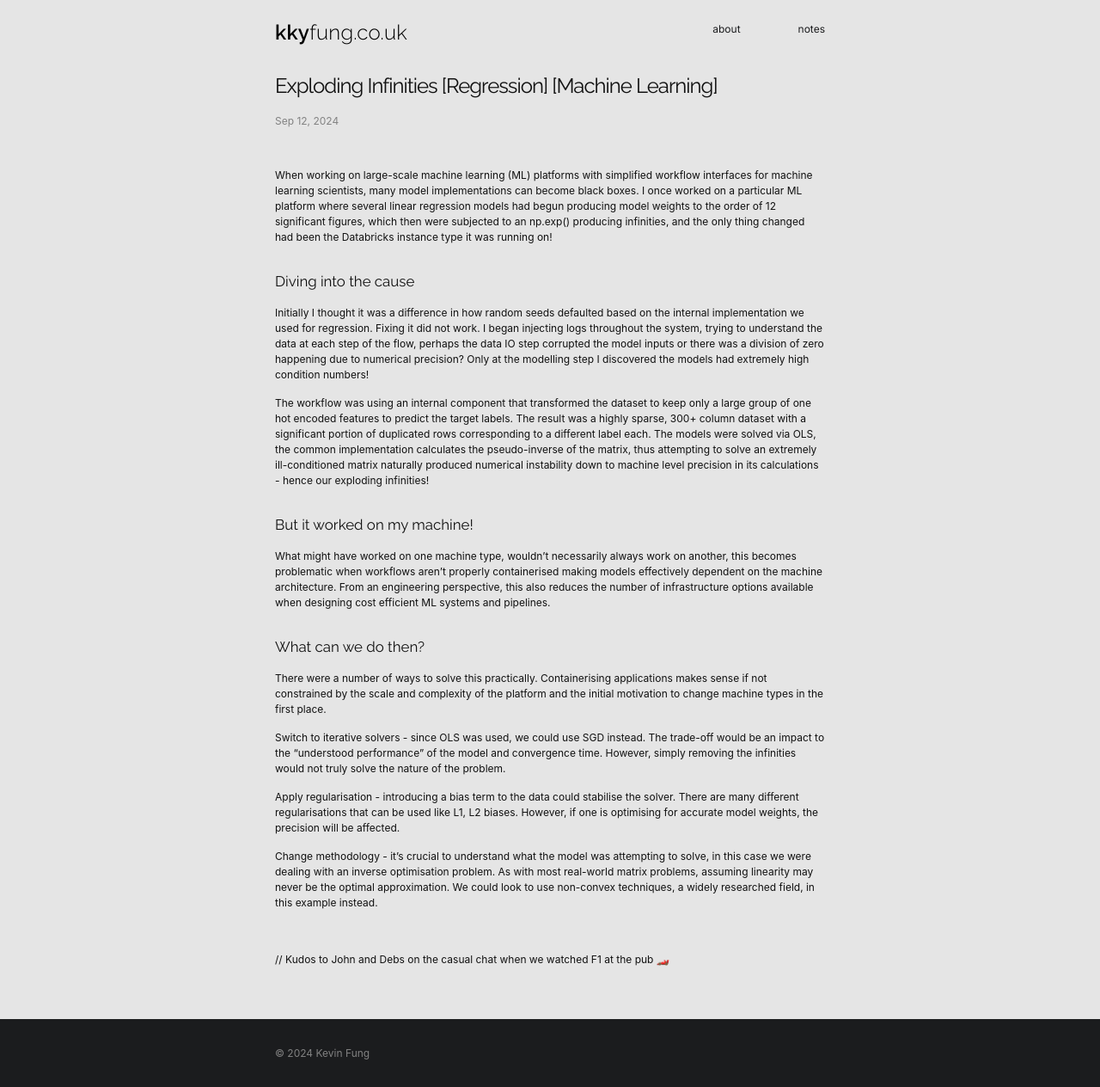
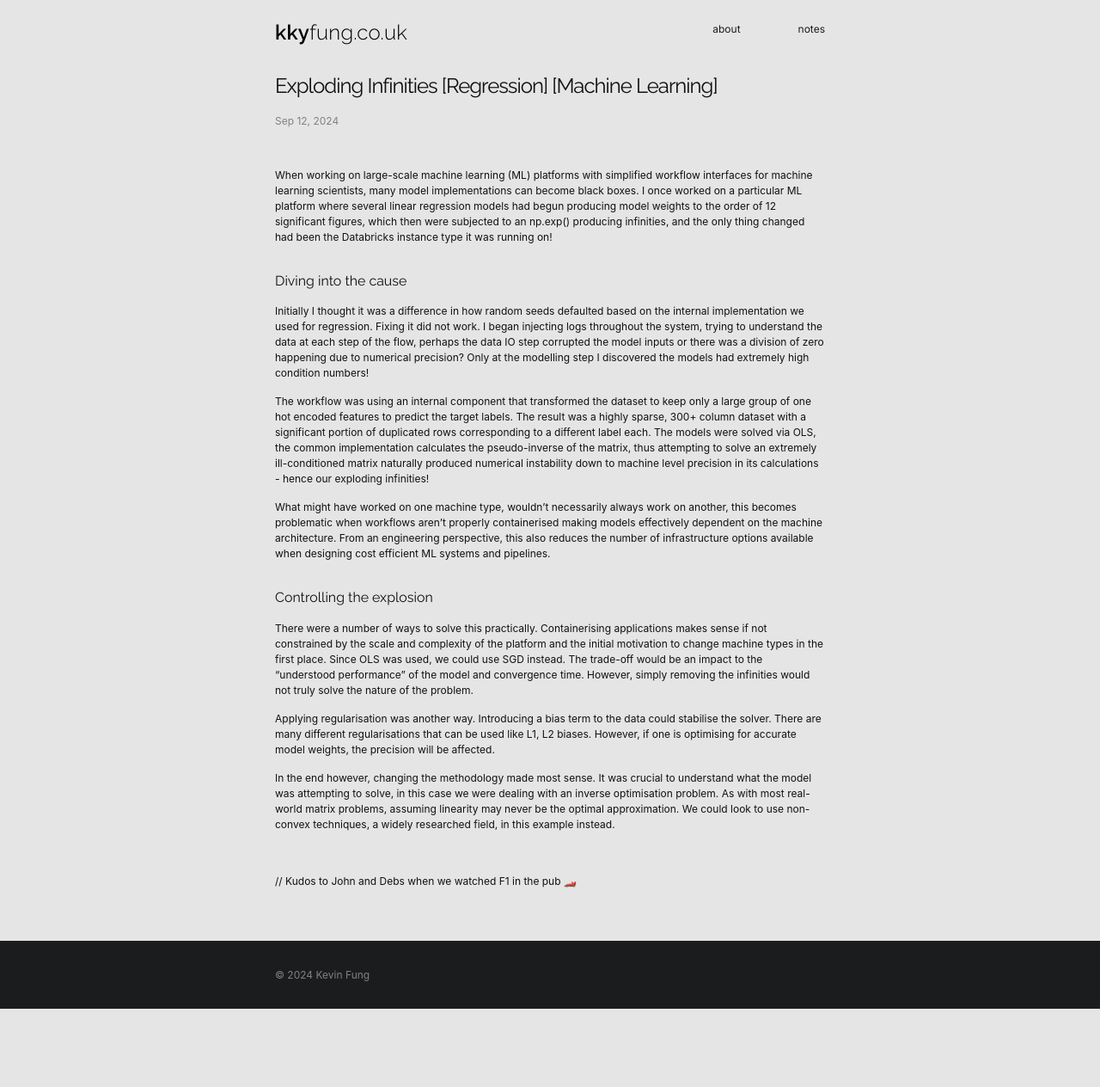
Before and after one commit to kev-fung/kev-fung.github.io, a Jekyll site: the page built from _posts/2024-09-12-exploding-infinities.markdown, in a window 1280 px wide. Shown: the whole page at 86% size. Built offline with Jekyll 4.4.1, drawn with Linux system fonts in a browser that asks for light colours; after the commit the page ends 1173 px from its top, so only the background shows below that.

Commit message:
update post

```diff
--- a/_posts/2024-09-12-exploding-infinities.markdown
+++ b/_posts/2024-09-12-exploding-infinities.markdown
@@ -7,26 +7,22 @@
 
 When working on large-scale machine learning (ML) platforms with simplified workflow interfaces for machine learning scientists, many model implementations can become black boxes. I once worked on a particular ML platform where several linear regression models had begun producing model weights to the order of 12 significant figures, which then were subjected to an np.exp() producing infinities, and the only thing changed had been the Databricks instance type it was running on!
 
-##### Diving into the cause
+###### Diving into the cause
 
 Initially I thought it was a difference in how random seeds defaulted based on the internal implementation we used for regression. Fixing it did not work. I began injecting logs throughout the system, trying to understand the data at each step of the flow, perhaps the data IO step corrupted the model inputs or there was a division of zero happening due to numerical precision? Only at the modelling step I discovered the models had extremely high condition numbers!
 
 The workflow was using an internal component that transformed the dataset to keep only a large group of one hot encoded features to predict the target labels. The result was a highly sparse, 300+ column dataset with a significant portion of duplicated rows corresponding to a different label each. The models were solved via OLS, the common implementation calculates the pseudo-inverse of the matrix, thus attempting to solve an extremely ill-conditioned matrix naturally produced numerical instability down to machine level precision in its calculations - hence our exploding infinities!
 
-##### But it worked on my machine!
-
 What might have worked on one machine type, wouldn't necessarily always work on another, this becomes problematic when workflows aren't properly containerised making models effectively dependent on the machine architecture. From an engineering perspective, this also reduces the number of infrastructure options available when designing cost efficient ML systems and pipelines.
 
-##### What can we do then?
+###### Controlling the explosion
 
-There were a number of ways to solve this practically. Containerising applications makes sense if not constrained by the scale and complexity of the platform and the initial motivation to change machine types in the first place.
+There were a number of ways to solve this practically. Containerising applications makes sense if not constrained by the scale and complexity of the platform and the initial motivation to change machine types in the first place. Since OLS was used, we could use SGD instead. The trade-off would be an impact to the "understood performance" of the model and convergence time. However, simply removing the infinities would not truly solve the nature of the problem.
 
-Switch to iterative solvers - since OLS was used, we could use SGD instead. The trade-off would be an impact to the "understood performance" of the model and convergence time. However, simply removing the infinities would not truly solve the nature of the problem.
+Applying regularisation was another way. Introducing a bias term to the data could stabilise the solver. There are many different regularisations that can be used like L1, L2 biases. However, if one is optimising for accurate model weights, the precision will be affected.
 
-Apply regularisation - introducing a bias term to the data could stabilise the solver. There are many different regularisations that can be used like L1, L2 biases. However, if one is optimising for accurate model weights, the precision will be affected.
-
-Change methodology - it's crucial to understand what the model was attempting to solve, in this case we were dealing with an inverse optimisation problem. As with most real-world matrix problems, assuming linearity may never be the optimal approximation. We could look to use non-convex techniques, a widely researched field, in this example instead.
+In the end however, changing the methodology made most sense. It was crucial to understand what the model was attempting to solve, in this case we were dealing with an inverse optimisation problem. As with most real-world matrix problems, assuming linearity may never be the optimal approximation. We could look to use non-convex techniques, a widely researched field, in this example instead.
 
 <br>
 
-// Kudos to John and Debs on the casual chat when we watched F1 at the pub 🏎️
+// Kudos to John and Debs when we watched F1 in the pub 🏎️
```
